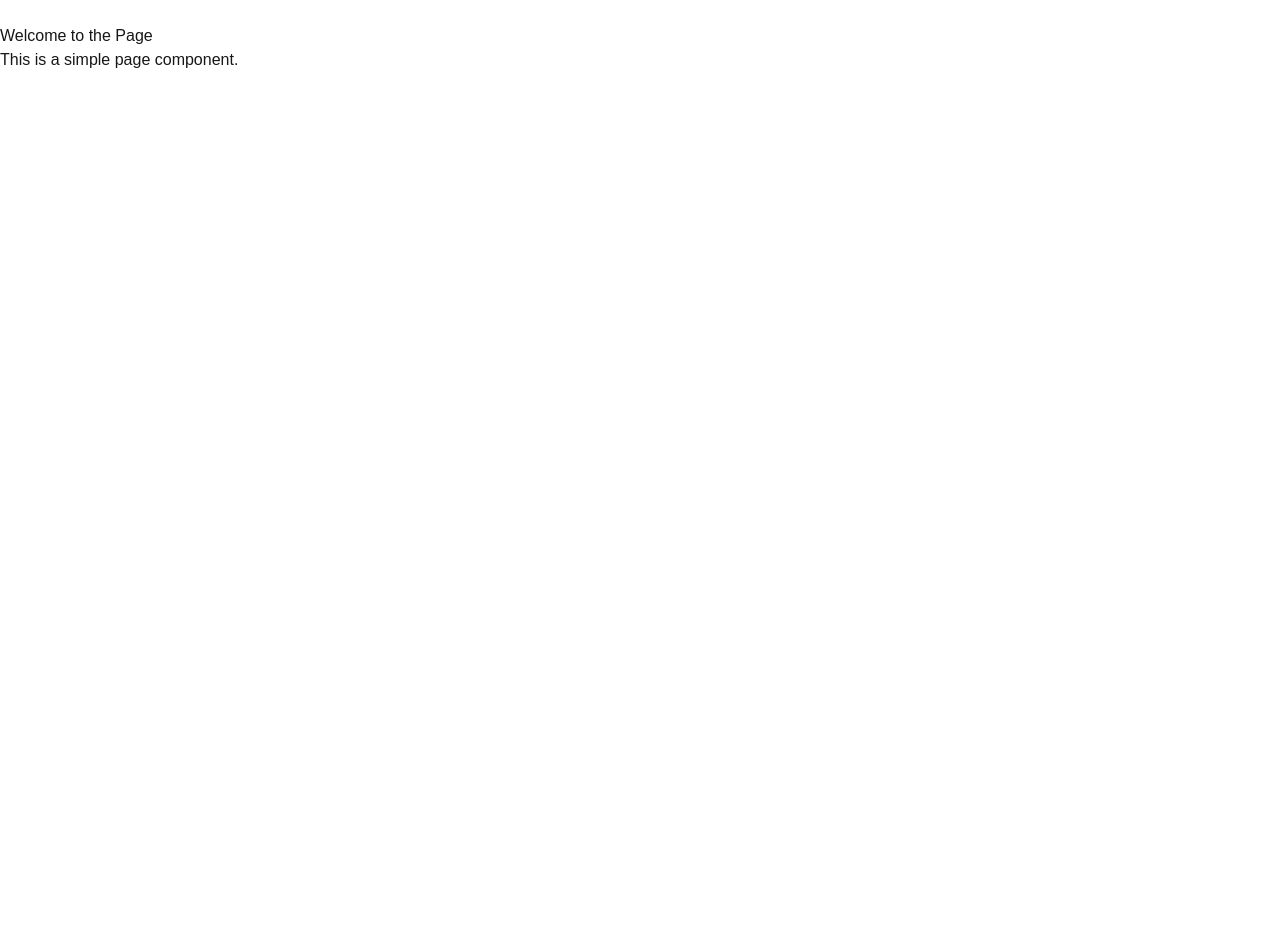
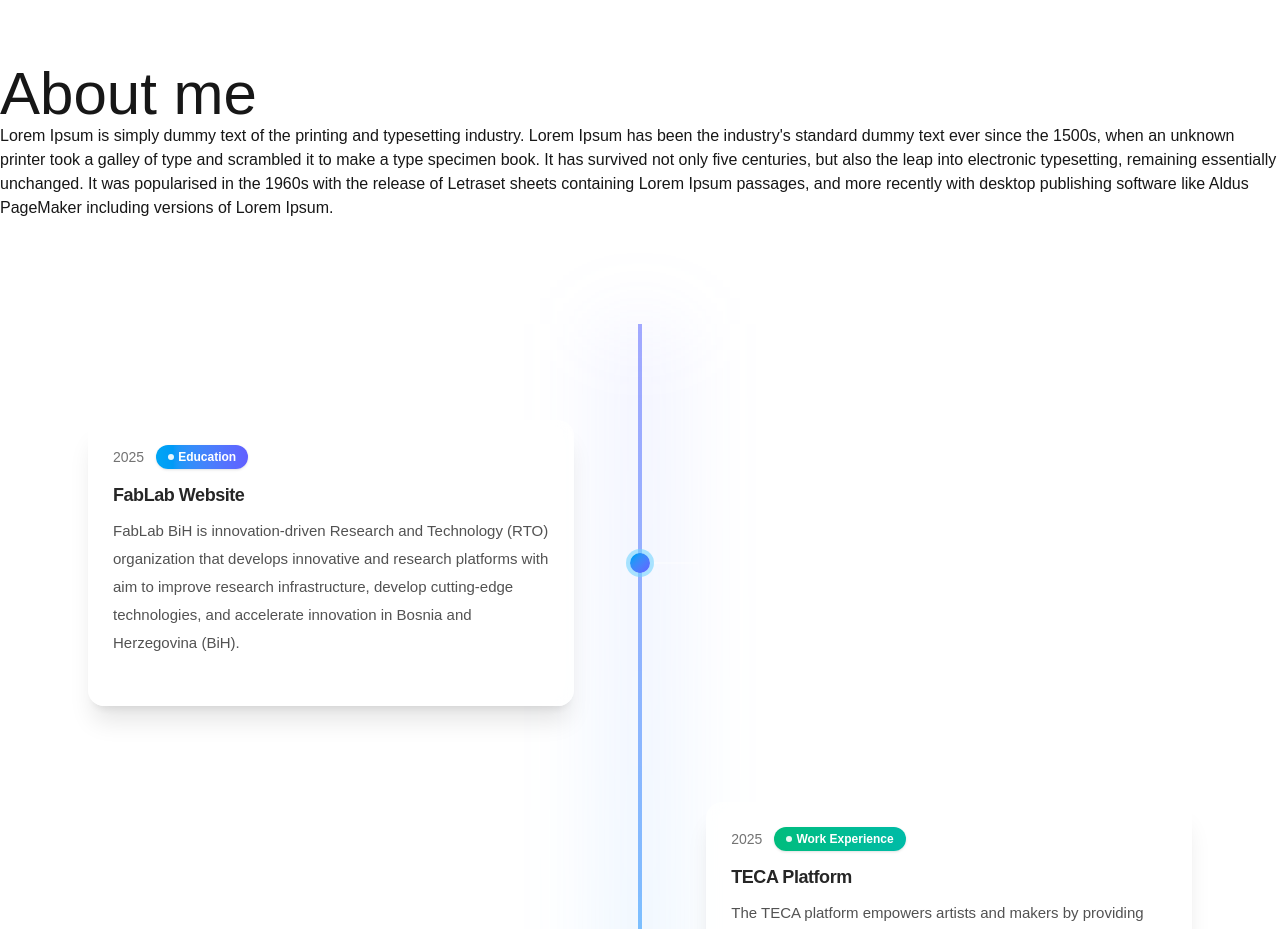
Before and after one commit to TarikKarahodzic/portfolio-website, a Next.js app: page /about in a window 1280 px wide. Shown: the part 80-1009 px from the top of the page. Before the commit the page ends 800 px from the top, so only its background shows below. Built offline with nearby package versions, Linux system fonts and the light colour scheme.

Commit message:
Added style to About page

```diff
--- a/app/about/page.tsx
+++ b/app/about/page.tsx
@@ -1,8 +1,96 @@
+import { events, Events } from "../../data/events";
+
+const tagStyles: Record<string, { grad: string; text: string; ring: string }> = {
+  "Education": { grad: "from-sky-500 to-indigo-500", text: "text-sky-900", ring: "ring-sky-300/60" },
+  "Work Experience": { grad: "from-emerald-500 to-teal-500", text: "text-emerald-900", ring: "ring-emerald-300/60" },
+  "Volunteering": { grad: "from-amber-500 to-orange-500", text: "text-amber-900", ring: "ring-amber-300/60" },
+};
+
 export default function Page() {
   return (
-    <div>
-      <h1>Welcome to the Page</h1>
-      <p>This is a simple page component.</p>
-    </div>
+    <main>
+      <section>
+        <div className="mx-auto max-w-7xl pt-10 pb-26 --font-grotesk">
+          <h1 className="text-6xl">About me</h1>
+          <p className="text-base">Lorem Ipsum is simply dummy text of the printing and typesetting industry. Lorem Ipsum has been the industry's standard dummy text ever since the 1500s, when an unknown printer took a galley of type and scrambled it to make a type specimen book. It has survived not only five centuries, but also the leap into electronic typesetting, remaining essentially unchanged. It was popularised in the 1960s with the release of Letraset sheets containing Lorem Ipsum passages, and more recently with desktop publishing software like Aldus PageMaker including versions of Lorem Ipsum.</p>
+        </div>
+      </section>
+
+      <section className="relative mx-auto max-w-6xl px-6 py-24">
+        {/* Center gradient line */}
+        <div
+          aria-hidden
+          className="pointer-events-none absolute left-1/2 top-0 -ml-[2px] h-full w-1 bg-gradient-to-b from-indigo-400 via-blue-400 to-emerald-400 opacity-70"
+        />
+        {/* Soft glow behind the line */}
+        <div
+          aria-hidden
+          className="pointer-events-none absolute left-1/2 top-0 -translate-x-1/2 h-full w-20 bg-gradient-to-b from-indigo-400/10 via-blue-400/10 to-emerald-400/10 blur-2xl"
+        />
+
+        <ol className="space-y-24">
+          {events.map((e, i) => {
+            const isLeft = i % 2 === 0;
+            const color = tagStyles[e.tags] ?? { grad: "from-gray-400 to-gray-600", text: "text-gray-900", ring: "ring-gray-300/60" };
+
+            return (
+              <li key={`${e.title}-${i}`} className="relative">
+                {/* Card row */}
+                <div className={`relative flex items-center ${isLeft ? "justify-start" : "justify-end"}`}>
+                  {/* Card */}
+                  <article
+                    className={`group w-full sm:w-[44%] rounded-2xl border border-white/10 bg-white/70 p-6 shadow-xl backdrop-blur-md transition
+                              hover:-translate-y-1 hover:shadow-2xl dark:bg-white/5 dark:text-neutral-200`}
+                  >
+                    {/* Year + Tag */}
+                    <div className="mb-3 flex items-center gap-3">
+                      <time className="text-sm font-medium text-neutral-500 dark:text-neutral-400">
+                        {e.year}
+                      </time>
+
+                      {/* tag chip */}
+                      <span
+                        className={`inline-flex items-center gap-1 rounded-full bg-gradient-to-r ${color.grad} px-3 py-1 text-xs font-semibold text-white shadow-sm`}
+                      >
+                        {/* tiny dot */}
+                        <span className="h-1.5 w-1.5 rounded-full bg-white/90" />
+                        {e.tags}
+                      </span>
+                    </div>
+
+                    <h3 className="text-lg font-semibold tracking-tight text-neutral-800 dark:text-white">
+                      {e.title}
+                    </h3>
+
+                    <p className="mt-2 text-[15px] leading-7 text-neutral-600 dark:text-neutral-300">
+                      {e.description}
+                    </p>
+
+                    {/* subtle bottom accent on hover */}
+                    <div className={`mt-5 h-1 w-16 rounded-full bg-gradient-to-r ${color.grad} opacity-0 transition group-hover:opacity-100`} />
+                  </article>
+
+                  {/* Center dot (+ connector arm) */}
+                  <div className="absolute left-1/2 z-10 -translate-x-1/2">
+                    {/* arm from line to card */}
+                    <span
+                      className={`absolute top-1/2 -translate-y-1/2 ${isLeft ? "left-3" : "right-3"} h-0.5 w-14 bg-white/40`}
+                      aria-hidden
+                    />
+                    {/* main dot */}
+                    <span
+                      className={`relative block h-5 w-5 rounded-full bg-gradient-to-br ${color.grad} ring-4 ${color.ring}`}
+                    >
+                      {/* glow/ping */}
+                      <span className={`absolute inset-0 -z-10 h-5 w-5 animate-ping rounded-full bg-gradient-to-br ${color.grad} opacity-30`} />
+                    </span>
+                  </div>
+                </div>
+              </li>
+            );
+          })}
+        </ol>
+      </section>
+    </main>
   );
 }
--- a/app/layout.tsx
+++ b/app/layout.tsx
@@ -1,7 +1,10 @@
 import React from "react";
 import "./globals.css";
 
+import { Space_Grotesk } from 'next/font/google';
 import Navbar from "../components/Navbar";
+
+const spaceGrotesk = Space_Grotesk({ subsets: ['latin'], weight: ['300', '400', '500', '600', '700'] });
 
 export const metadata = {
   title: "Tarik Karahodzic",
@@ -10,7 +13,7 @@ export const metadata = {
 
 export default function RootLayout({ children }) {
   return (
-    <html>
+    <html lang="en" className={spaceGrotesk.className}>
       <body className="pt-26 pb-20">
         <Navbar />
         {children}
--- /dev/null
+++ b/data/events.ts
@@ -0,0 +1,27 @@
+export type Events = {
+  title: string;
+  description: string;
+  year: number;
+  tags: string;
+};
+
+export const events: Events[] = [
+  {
+    title: "FabLab Website",
+    description: "FabLab BiH is innovation-driven Research and Technology (RTO) organization that develops innovative and research platforms with aim to improve research infrastructure, develop cutting-edge technologies, and accelerate innovation in Bosnia and Herzegovina (BiH).",
+    year: 2025,
+    tags: "Education",
+  },
+  {
+    title: "TECA Platform",
+    description: "The TECA platform empowers artists and makers by providing digital tools for creative collaboration. It supports hybrid workshops, skill development, and co-creation of digital art, culminating in national and international exhibitions that promote inclusivity, innovation, and cultural exchange.",
+    year: 2025,
+    tags: "Work Experience",
+  },
+  {
+    title: "Barbershop App",
+    description: "Mobile booking app built with React Native + Supabase.",
+    year: 2024,
+    tags: "Volunteering",
+  },
+];
```
